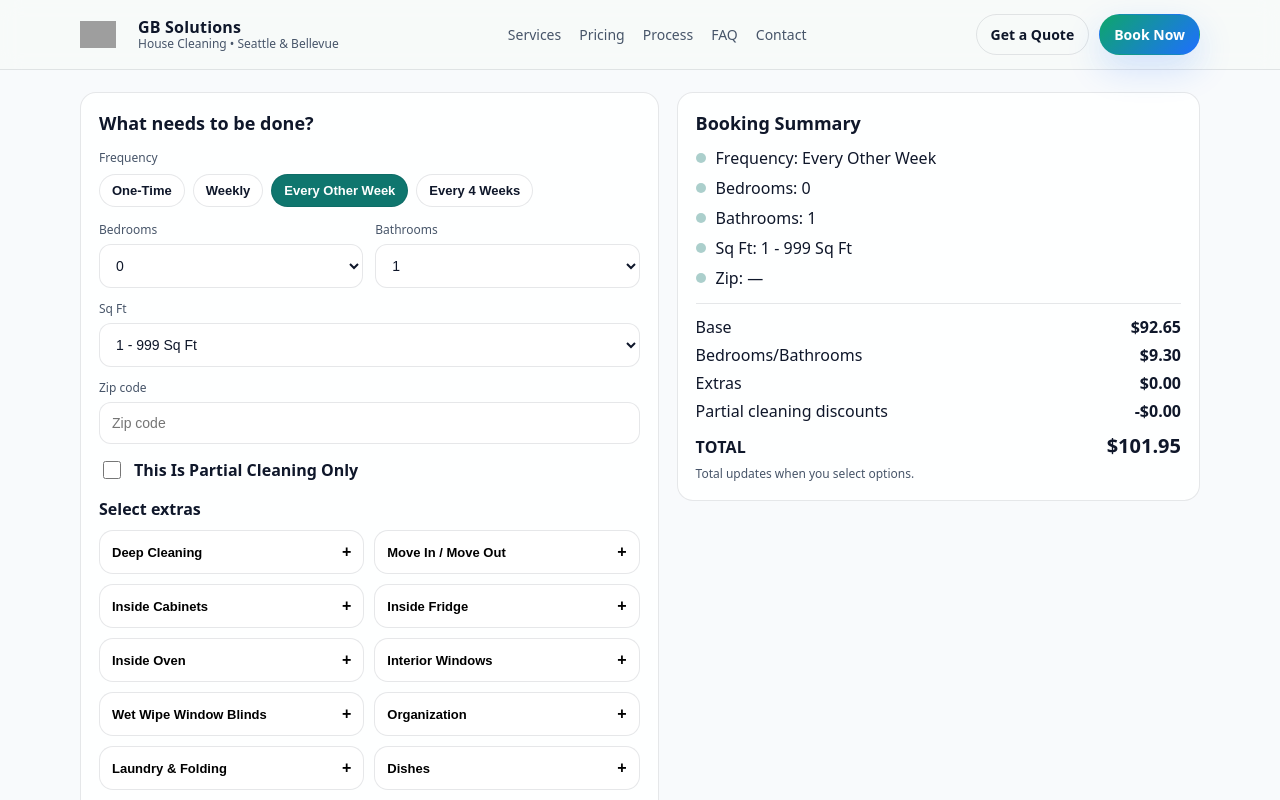
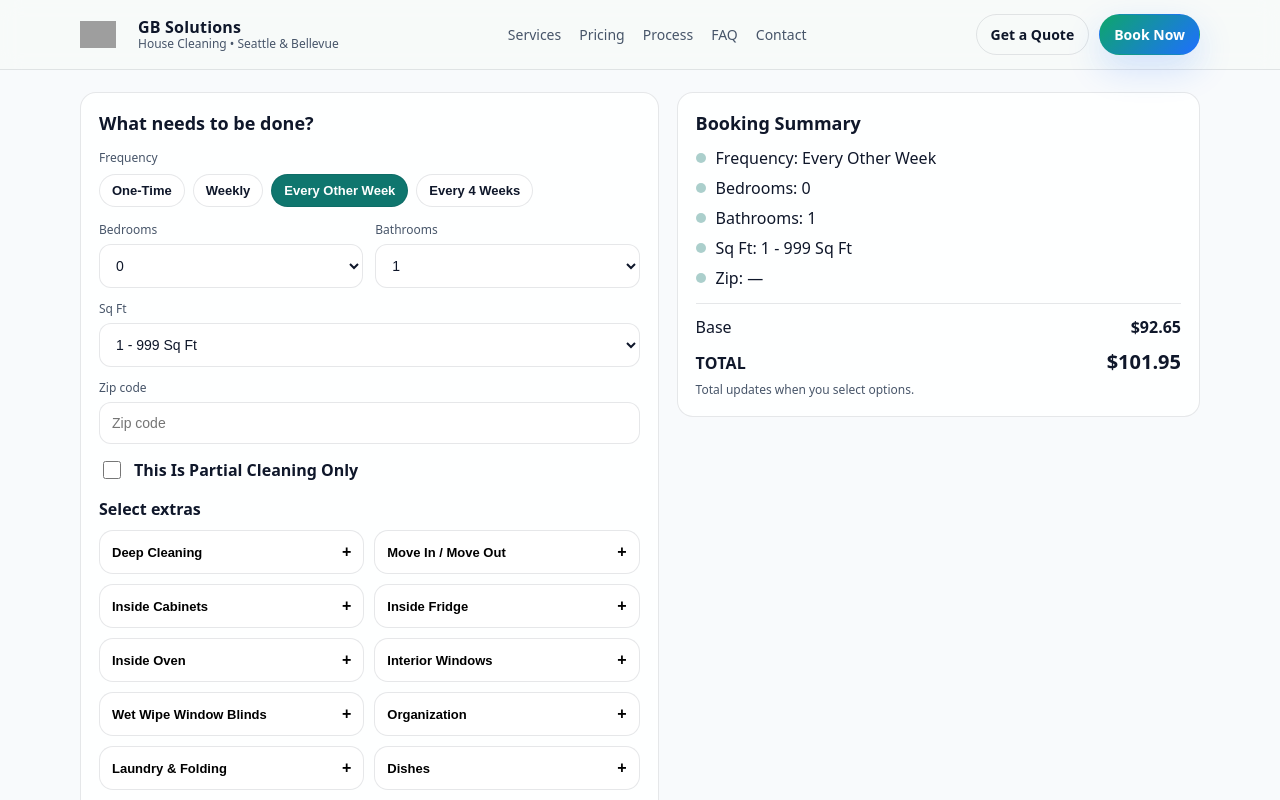
Before and after one commit to mohamedfeyrus97-ui/gb-solutions, a Next.js app: page /book in a window 1280 px wide. Shown: the top 800 px of the page. Built offline with nearby package versions, Linux system fonts and the light colour scheme; grey boxes are pictures that could not be loaded.

Commit message:
Update book.js

```diff
--- a/pages/book.js
+++ b/pages/book.js
@@ -14,7 +14,7 @@ const SQFT_PRICES_BIWEEKLY = [
   { label: "5000 - 5499 Sq Ft", value: "5000-5499", price: 262.65 },
 ];
 
-// Rule from you: prices above are for BI-WEEKLY.
+// Prices above are for BI-WEEKLY.
 // More frequent => -15%. Less frequent => +15%.
 const FREQUENCY = [
   { label: "One-Time", value: "one_time", multiplier: 1.15 },
@@ -121,14 +121,10 @@ export default function Book() {
 
     return {
       base,
-      bedroomsAdd,
-      bathroomsAdd,
       adjustments,
       extras,
       discounts,
       total,
-      fullBaths,
-      hasHalf: half === 1,
     };
   }, [sqftObj, freqObj, bedrooms, bathrooms, extrasSelected, partialEnabled, partialSelected]);
 
@@ -140,23 +136,37 @@ export default function Book() {
     setPartialSelected((prev) => ({ ...prev, [key]: !prev[key] }));
   }
 
-  function onSave(e) {
+  async function onSave(e) {
     e.preventDefault();
     if (!phone.trim()) return;
 
-    // No backend in this project; keep it simple.
-    const summary = {
-      frequency: freqObj.label,
-      bedrooms,
-      bathrooms,
-      sqft: sqftObj.label,
-      zip,
-      total: money(priceBreakdown.total),
-      name: `${firstName} ${lastName}`.trim(),
-      phone,
-      email: email || "(not provided)",
-    };
-    alert(`Booking saved (demo):\n\n${JSON.stringify(summary, null, 2)}`);
+    const res = await fetch("/api/bookings", {
+      method: "POST",
+      headers: { "Content-Type": "application/json" },
+      body: JSON.stringify({
+        name: `${firstName} ${lastName}`.trim(),
+        phone,
+        email,
+        frequency,
+        bedrooms,
+        bathrooms,
+        sqft,
+        zip,
+        extras: extrasSelected,
+        partialCleaning: partialSelected,
+        totalCents: Math.round(priceBreakdown.total * 100),
+      }),
+    });
+
+    if (!res.ok) {
+      alert("Failed to save booking");
+      return;
+    }
+
+    // optional: clear form after success
+    // setFirstName(""); setLastName(""); setEmail(""); setPhone("");
+
+    alert("Booking submitted successfully");
   }
 
   const selectedExtrasList = useMemo(() => {
@@ -170,7 +180,7 @@ export default function Book() {
 
   return (
     <>
-      {/* Header (same style as home page). Logo must be placed at /public/gb-logo.png */}
+      {/* Header. Logo must exist at /public/gb-logo.png */}
       <header className="header">
         <div className="container">
           <div className="nav">
@@ -214,7 +224,6 @@ export default function Book() {
 
       <main style={{ padding: "22px 0 44px" }}>
         <div className="container">
-          {/* Layout matches the “old” look: left form, right summary */}
           <div
             className="bookGrid"
             style={{
@@ -533,21 +542,6 @@ export default function Book() {
                     <b>{money(priceBreakdown.base)}</b>
                   </div>
 
-                  <div style={{ display: "flex", justifyContent: "space-between", marginBottom: 6 }}>
-                    <span>Bedrooms/Bathrooms</span>
-                    <b>{money(priceBreakdown.adjustments)}</b>
-                  </div>
-
-                  <div style={{ display: "flex", justifyContent: "space-between", marginBottom: 6 }}>
-                    <span>Extras</span>
-                    <b>{money(priceBreakdown.extras)}</b>
-                  </div>
-
-                  <div style={{ display: "flex", justifyContent: "space-between", marginBottom: 6 }}>
-                    <span>Partial cleaning discounts</span>
-                    <b>-{money(priceBreakdown.discounts)}</b>
-                  </div>
-
                   <div style={{ marginTop: 10, display: "flex", justifyContent: "space-between", alignItems: "baseline" }}>
                     <span style={{ fontWeight: 900, letterSpacing: 0.2 }}>TOTAL</span>
                     <span style={{ fontWeight: 900, fontSize: 20 }}>{money(priceBreakdown.total)}</span>
@@ -576,7 +570,6 @@ export default function Book() {
             </div>
           </div>
 
-          {/* small responsive fallback */}
           <style jsx>{`
             @media (max-width: 920px) {
               .bookGrid {
```
